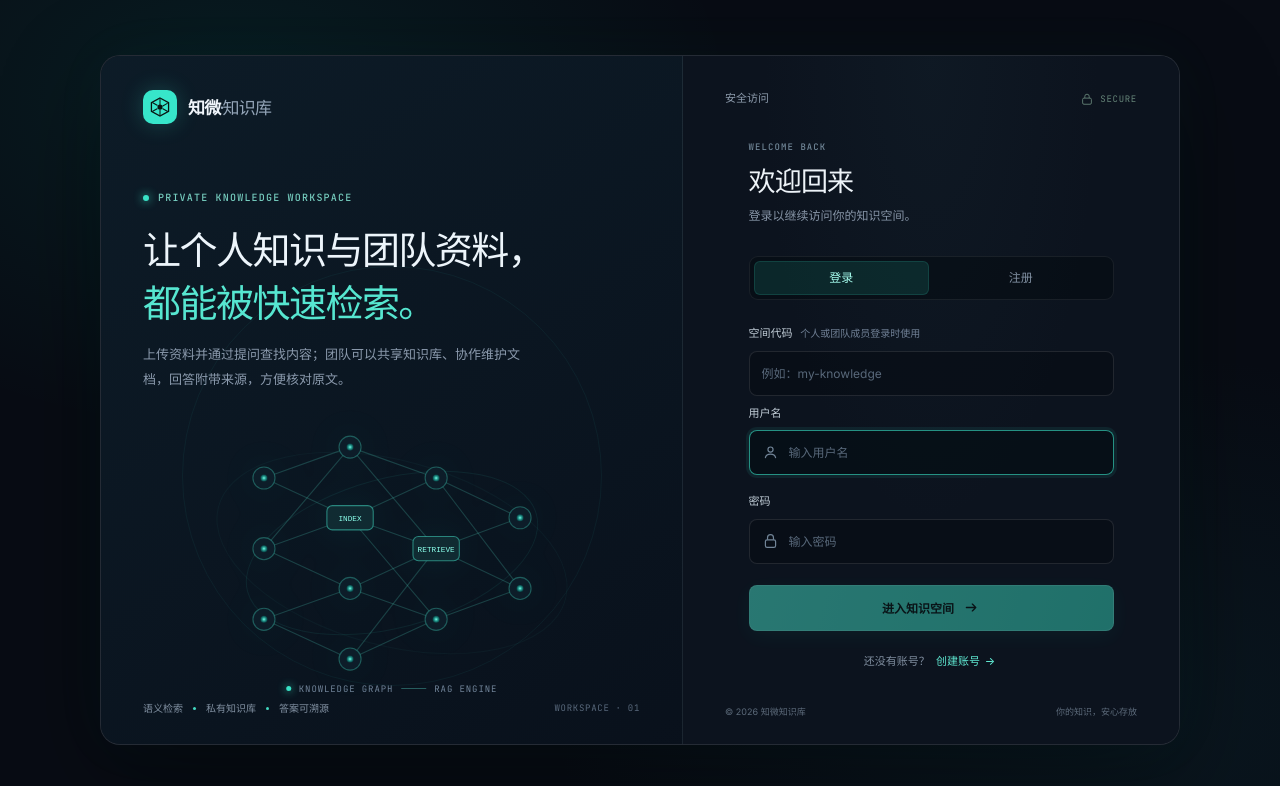
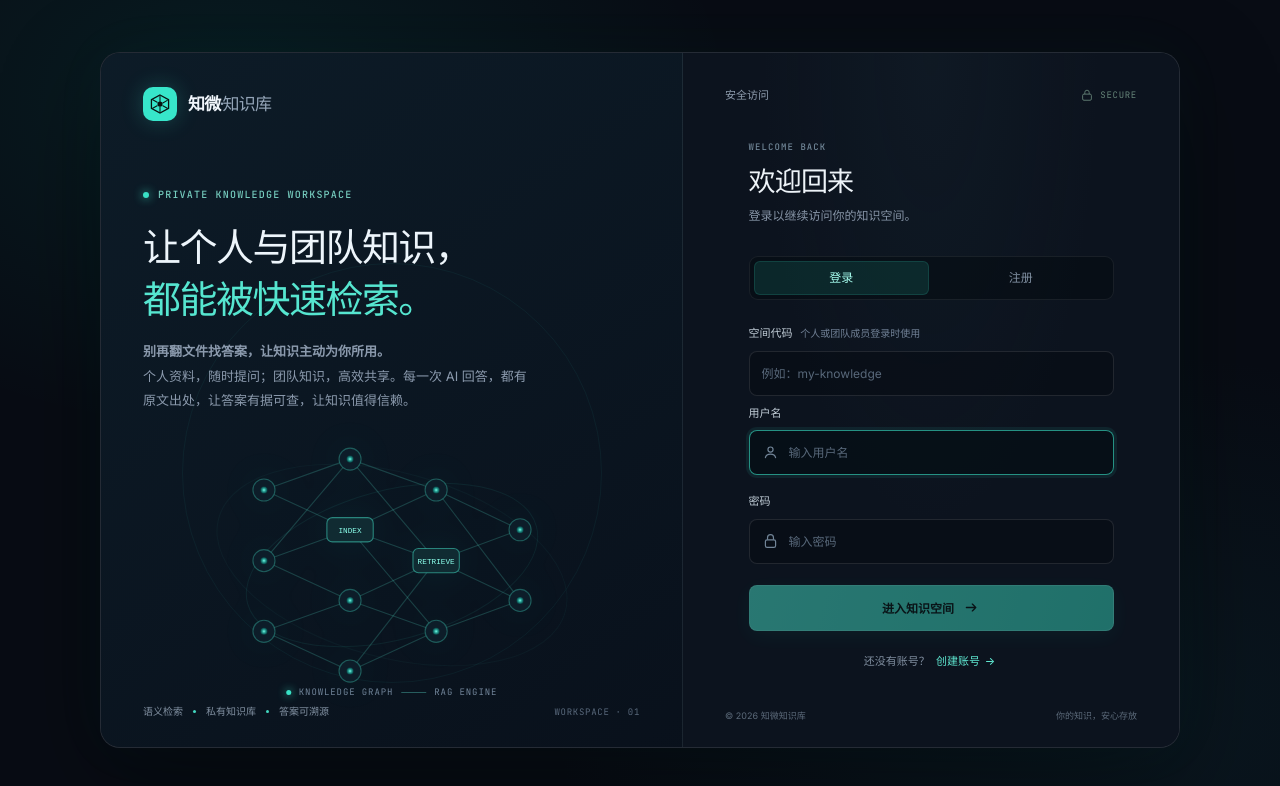
Before and after one commit to xiajia666/RAG, a React (Vite) app in the folder frontend/: page /#/login in a window 1280 px wide. Shown: the top 786 px of the page. Built offline with nearby package versions, Linux system fonts and the light colour scheme.

Commit message:
页面介绍修改

```diff
--- a/frontend/src/pages/Login.tsx
+++ b/frontend/src/pages/Login.tsx
@@ -81,8 +81,8 @@ export default function Login() {
 
           <div className="login-story-copy">
             <div className="login-eyebrow"><span /> PRIVATE KNOWLEDGE WORKSPACE</div>
-            <h1>让个人知识与团队资料，<br /><span>都能被快速检索。</span></h1>
-            <p>上传资料并通过提问查找内容；团队可以共享知识库、协作维护文档，回答附带来源，方便核对原文。</p>
+            <h1>让个人与团队知识，<br /><span>都能被快速检索。</span></h1>
+            <p><strong>别再翻文件找答案，让知识主动为你所用。</strong><br />个人资料，随时提问；团队知识，高效共享。每一次 AI 回答，都有原文出处，让答案有据可查，让知识值得信赖。</p>
           </div>
 
           <div className="login-visual">
```
